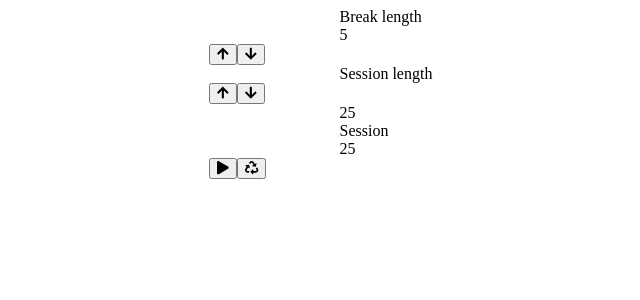
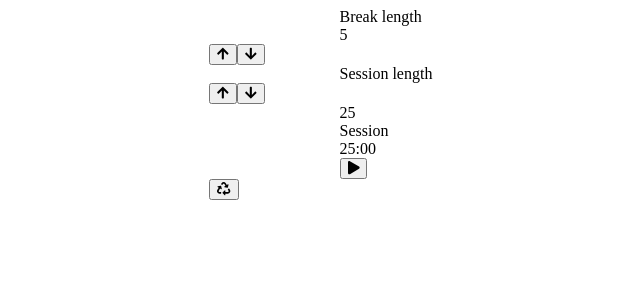
Before and after one commit to nebojsa311/REMASTERED-pomodoroFcc, a React (Create React App) app: page / in a window 1280 px wide. Shown: the top 300 px of the page, without its empty margins (629-1269 px from the left). Built offline with nearby package versions, Linux system fonts and the light colour scheme.

Commit message:
Everything done except pause/play switch

```diff
--- a/src/App.js
+++ b/src/App.js
@@ -1,48 +1,138 @@
-import React from 'react';
-import './index.css';
-import BreakLabel from './Break.js'
-import SessionLabel from './Session.js';
-import TimerLabel from './Timer.js';
-
+import React from "react";
+import "./index.css";
+import BreakLabel from "./Break.js";
+import SessionLabel from "./Session.js";
+import TimerLabel from "./Timer.js";
 
 class App extends React.Component {
-  constructor(props){
-  super(props)
-  //states
+  constructor(props) {
+    super(props);
+    //states
     this.state = {
       break_length: 5,
+      break_holder: 0,
       session_length: 25,
-    }
-  // Methods binding .this
-  this.incrementMethod = this.incrementMethod.bind(this);
-  this.decrementtMethod = this.decrementtMethod.bind(this);
+      session_holder: 0,
+      seconds: 0,
+      break: false,
+      running: false,
+    };
+    // Methods binding .this
+    this.incrementMethod = this.incrementMethod.bind(this);
+    this.decrementMethod = this.decrementMethod.bind(this);
+    this.resetMethod = this.resetMethod.bind(this);
+    this.runningMethod = this.runningMethod.bind(this);
   }
 
   // Methods
   incrementMethod(event) {
-    if(event.currentTarget.id === 'break-increment' && this.state.break_length <= 59) {
+    if (
+      event.currentTarget.id === "break-increment" &&
+      this.state.break_length < 60
+    ) {
       this.setState({ break_length: this.state.break_length + 1 });
-    } else if(event.currentTarget.id === 'session-increment' && this.state.session_length <= 59) {
+    } else if (
+      event.currentTarget.id === "session-increment" &&
+      this.state.session_length < 60
+    ) {
       this.setState({ session_length: this.state.session_length + 1 });
     }
   }
 
-  decrementtMethod(event) {
-    if(event.currentTarget.id === 'break-decrement' && this.state.break_length >= 2) {
+  decrementMethod(event) {
+    if (
+      event.currentTarget.id === "break-decrement" &&
+      this.state.break_length > 1
+    ) {
       this.setState({ break_length: this.state.break_length - 1 });
-    } else if(event.currentTarget.id === 'session-decrement' && this.state.session_length >= 2) {
+    } else if (
+      event.currentTarget.id === "session-decrement" &&
+      this.state.session_length > 1
+    ) {
       this.setState({ session_length: this.state.session_length - 1 });
     }
   }
 
-  render(){
-    return(
-     <div id='container'>
-       <BreakLabel break_length={this.state.break_length} increment={this.incrementMethod} decrement={this.decrementtMethod}/>
-       <SessionLabel session_length={this.state.session_length} increment={this.incrementMethod} decrement={this.decrementtMethod}/>
-       <TimerLabel time={this.state.session_length} />
+  runningMethod(event) {
+    let myVar = setInterval(() => {
+      // session in process
+      if (this.state.break === false) {
+        if (this.state.session_length > 0) {
+          if (this.state.seconds === 0) {
+            this.setState({
+              session_length: this.state.session_length - 1,
+              seconds: 59,
+              session_holder: this.state.session_holder + 1,
+            });
+          } else if (this.state.seconds > 0) {
+            this.setState({ seconds: this.state.seconds - 1 });
+          }
+        } else if (this.state.session_length === 0 && this.state.seconds > 0) {
+          this.setState({ seconds: this.state.seconds - 1 });
+        } else {
+          this.setState({
+            break: true,
+            session_length: this.state.session_holder,
+            break_holder: 0,
+          });
+        }
+        // break in process
+      } else if (this.state.break === true) {
+        if (this.state.break_length > 0) {
+          if (this.state.seconds === 0) {
+            this.setState({
+              break_length: this.state.break_length - 1,
+              seconds: 59,
+              break_holder: this.state.break_holder + 1,
+            });
+          } else if (this.state.seconds > 0) {
+            this.setState({ seconds: this.state.seconds - 1 });
+          }
+        } else if (this.state.break_length === 0 && this.state.seconds > 0) {
+          this.setState({ seconds: this.state.seconds - 1 });
+        } else {
+          this.setState({
+            break: false,
+            break_length: this.state.break_holder,
+            session_holder: 0,
+          });
+        }
+      }
+    }, 1000);
+  }
+
+  resetMethod(event) {
+    this.setState({
+      break_length: 5,
+      session_length: 25,
+      seconds: 0,
+      break: false,
+    });
+  }
+
+  render() {
+    return (
+      <div id="container">
+        <BreakLabel
+          break_length={this.state.break_length}
+          increment={this.incrementMethod}
+          decrement={this.decrementMethod}
+        />
+        <SessionLabel
+          session_length={this.state.session_length}
+          increment={this.incrementMethod}
+          decrement={this.decrementMethod}
+        />
+        <TimerLabel
+          time={this.state.session_length}
+          break={this.state.break_length}
+          seconds={this.state.seconds}
+          switcher={this.state.break}
+          reset={this.resetMethod}
+          run={this.runningMethod}
+        />
       </div>
-    )
+    );
   }
 }
 export default App;
--- /dev/null
+++ b/src/PlayButton.js
@@ -0,0 +1,16 @@
+import React from 'react';
+import { FontAwesomeIcon } from "@fortawesome/react-fontawesome";
+import { faPlay } from "@fortawesome/free-solid-svg-icons";
+
+
+function PlayButton(props) {
+    return(
+        <div>
+            <button id="start_stop" onClick={props.run}>
+                <FontAwesomeIcon icon={faPlay} />
+            </button>
+        </div>
+    )
+}
+
+export default PlayButton;
--- /dev/null
+++ b/src/ResetButton.js
@@ -0,0 +1,13 @@
+import React from 'react';
+import { FontAwesomeIcon } from "@fortawesome/react-fontawesome";
+import { faRecycle } from "@fortawesome/free-solid-svg-icons";
+
+function ResetButton(props) {
+    return(
+        <button id="reset" onClick={props.reset}>
+            <FontAwesomeIcon icon={faRecycle} />
+        </button>
+    )
+}
+
+export default ResetButton;
--- a/src/Timer.js
+++ b/src/Timer.js
@@ -1,16 +1,25 @@
-import { faPlay, faRecycle} from '@fortawesome/free-solid-svg-icons';
-import { FontAwesomeIcon } from '@fortawesome/react-fontawesome';
-import React from 'react';
+import React from "react";
+import PlayButton from "./PlayButton";
+import ResetButton from "./ResetButton";
 
 function TimerLabel(props) {
-    return(
-        <div className='timer-control'>
-            <div id='timer-label'>Session</div>
-            <div id='time-left'>{props.time}</div>
-            <button id='start_stop'><FontAwesomeIcon icon={faPlay}/></button>
-            <button id='reset'><FontAwesomeIcon icon={faRecycle}/></button>
-        </div>
-    )
+  return (
+    <div className="timer-control">
+      <div id="timer-label">Session</div>
+      <div id="time-left">
+        {props.switcher === false && props.time < 10
+          ? "0" + props.time
+          : props.switcher === true && props.break < 10
+          ? "0" + props.break
+          : props.switcher === false
+          ? props.time
+          : props.break}
+        :{props.seconds < 10 ? "0" + props.seconds : props.seconds}
+      </div>
+      <PlayButton run={props.run}/>
+      <ResetButton reset={props.reset}/>
+    </div>
+  );
 }
 
 export default TimerLabel;
```
